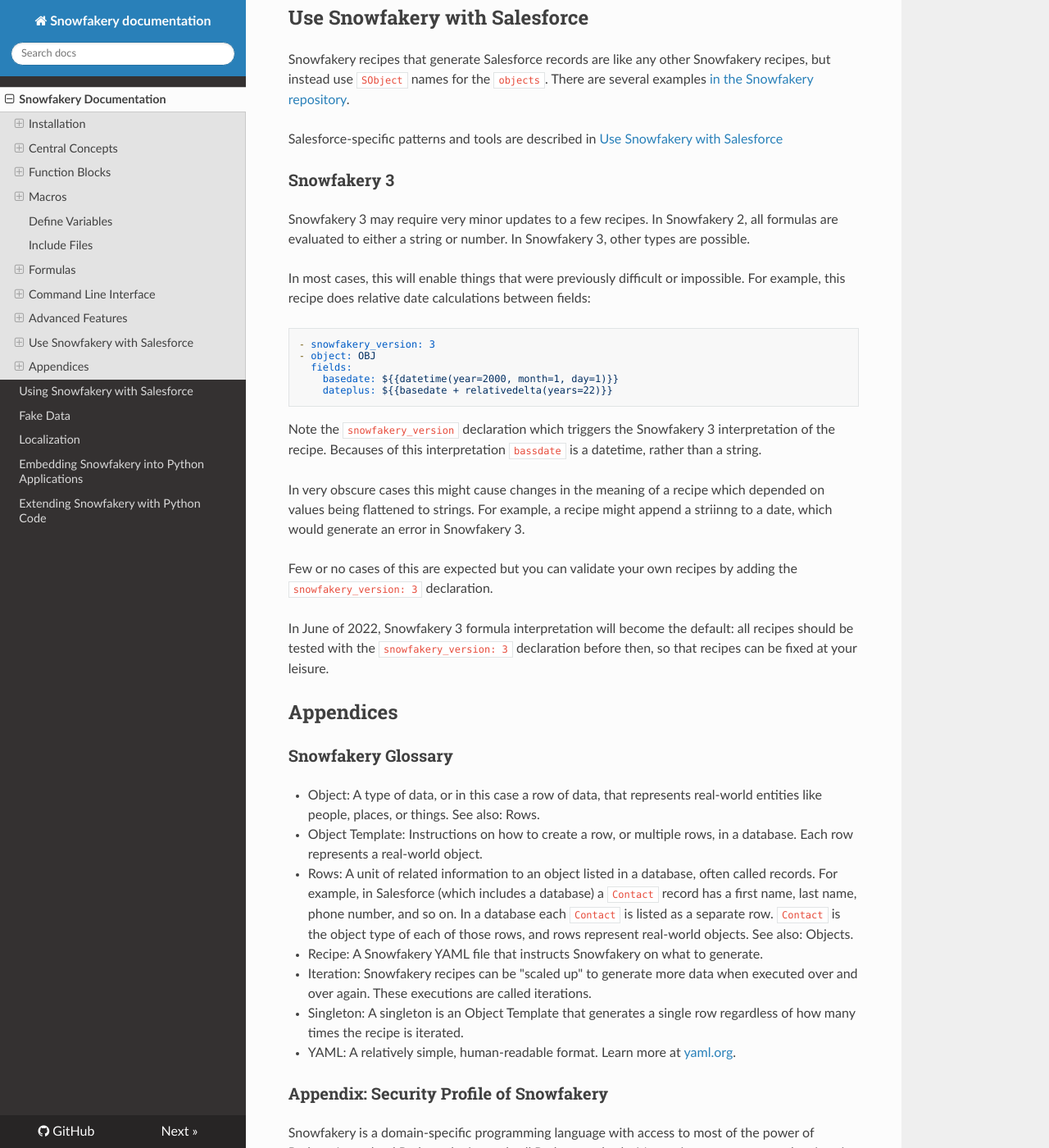
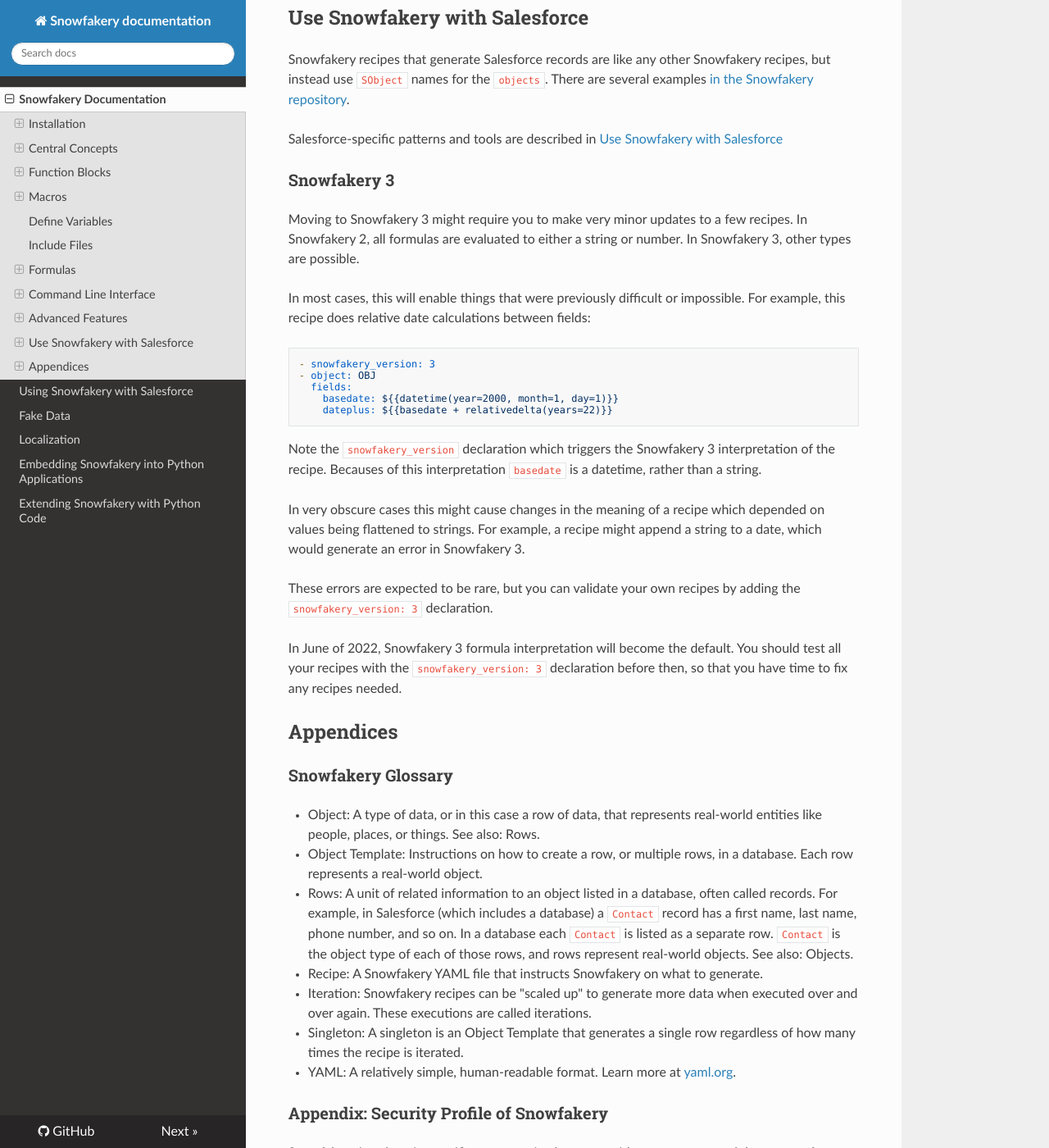
Before and after one commit to SFDO-Tooling/Snowfakery, an MkDocs documentation site: the page built from docs/index.md, in a window 1280 px wide and 1400 px high, scrolled down 39257 px. Shown: the whole window at 82% size. Built offline with MkDocs 1.6.1, drawn with Linux system fonts in a browser that asks for light colours; nearby versions of some CDN libraries.

Commit message:
Apply suggestions from code review
Co-authored-by: Peter Conrad <peter.conrad@salesforce.com>

```diff
--- a/docs/index.md
+++ b/docs/index.md
@@ -1998,7 +1998,7 @@
 
 ### Snowfakery 3
 
-Snowfakery 3 may require very minor updates to a few recipes. In
+Moving to Snowfakery 3 might require you to make very minor updates to a few recipes. In
 Snowfakery 2, all formulas are evaluated to either a string or
 number. In Snowfakery 3, other types are possible.
 
@@ -2016,21 +2016,21 @@
 
 Note the `snowfakery_version` declaration which triggers the
 Snowfakery 3 interpretation of the recipe. Becauses of this
-interpretation `bassdate` is a datetime, rather than a
+interpretation `basedate` is a datetime, rather than a
 string.
 
 In very obscure cases this might cause changes in the meaning
 of a recipe which depended on values being flattened to strings.
-For example, a recipe might append a striinng to a date, which
+For example, a recipe might append a string to a date, which
 would generate an error in Snowfakery 3.
 
-Few or no cases of this are expected but you can validate your
+These errors are expected to be rare, but you can validate your
 own recipes by adding the `snowfakery_version: 3` declaration.
 
 In June of 2022, Snowfakery 3 formula interpretation will
-become the default: all recipes should be tested with
+become the default. You should test all your recipes with
 the `snowfakery_version: 3` declaration before then, so that
-recipes can be fixed at your leisure.
+you have time to fix any recipes needed.
 
 ## Appendices
 
```
